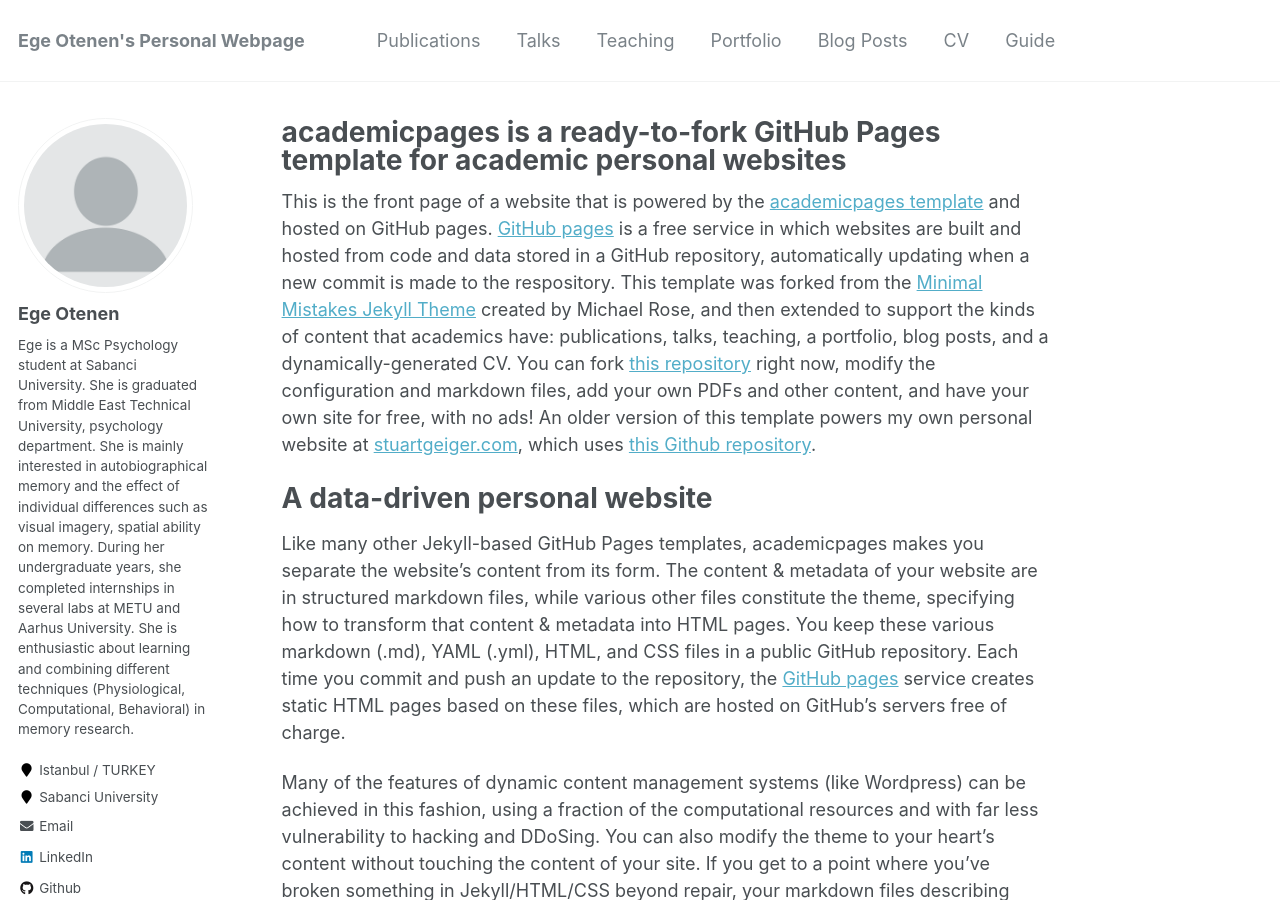
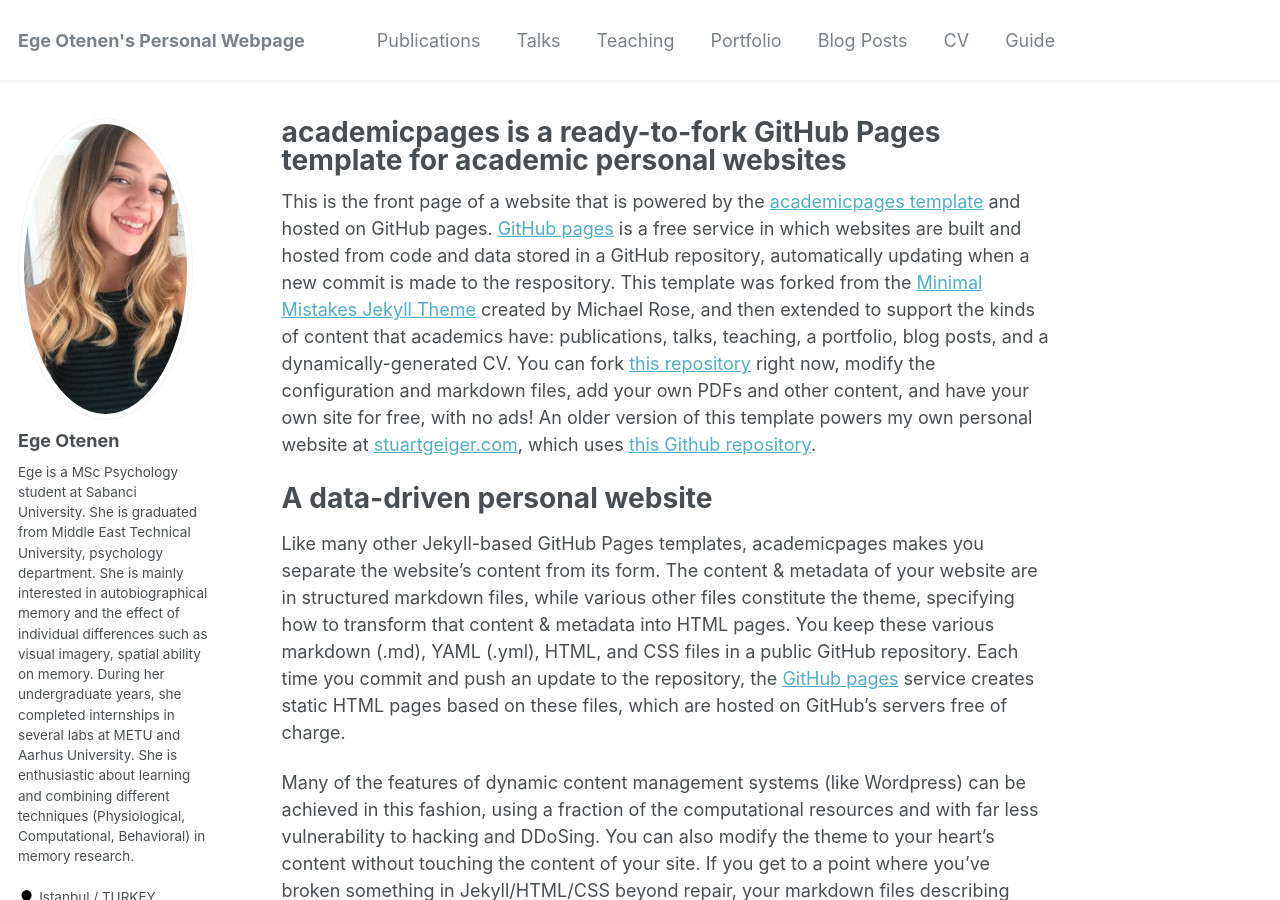
Before and after one commit to egeotenen/egeotenen.github.io, a Jekyll site: the page built from _pages/about.md, in a window 1280 px wide and 900 px high. Built offline with Jekyll 4.4.1, drawn with Linux system fonts in a browser that asks for light colours; some web fonts are replaced.

Commit message:
Update _config.yml

```diff
--- a/_config.yml
+++ b/_config.yml
@@ -81,7 +81,7 @@ analytics:
 # Site Author
 author:
   name             : "Ege Otenen"
-  avatar           : "profile.png"
+  avatar           : "ege_picture.png"
   bio              : "Ege is a MSc Psychology student at Sabanci University. She is graduated from Middle East Technical University, psychology department. She is mainly interested in autobiographical memory and the effect of individual differences such as visual imagery, spatial ability on memory. During her undergraduate years, she completed internships in several labs at METU and Aarhus University. She is enthusiastic about learning and combining different techniques (Physiological, Computational, Behavioral) in memory research."
   location         : "Istanbul / TURKEY "
   employer         : "Sabanci University"
@@ -103,7 +103,7 @@ author:
   impactstory      : #"https://profiles.impactstory.org/u/xxxx-xxxx-xxxx-xxxx"
   lastfm           :
   linkedin         : "https://www.linkedin.com/in/ege-otenen-1a89b1149/?originalSubdomain=tr"
-  orcid            : "http://orcid.org/yourorcidurl"
+  orcid            : "https://orcid.org/0000-0001-9887-5603"
   pinterest        :
   soundcloud       :
   stackoverflow    : # http://stackoverflow.com/users/123456/username
```
